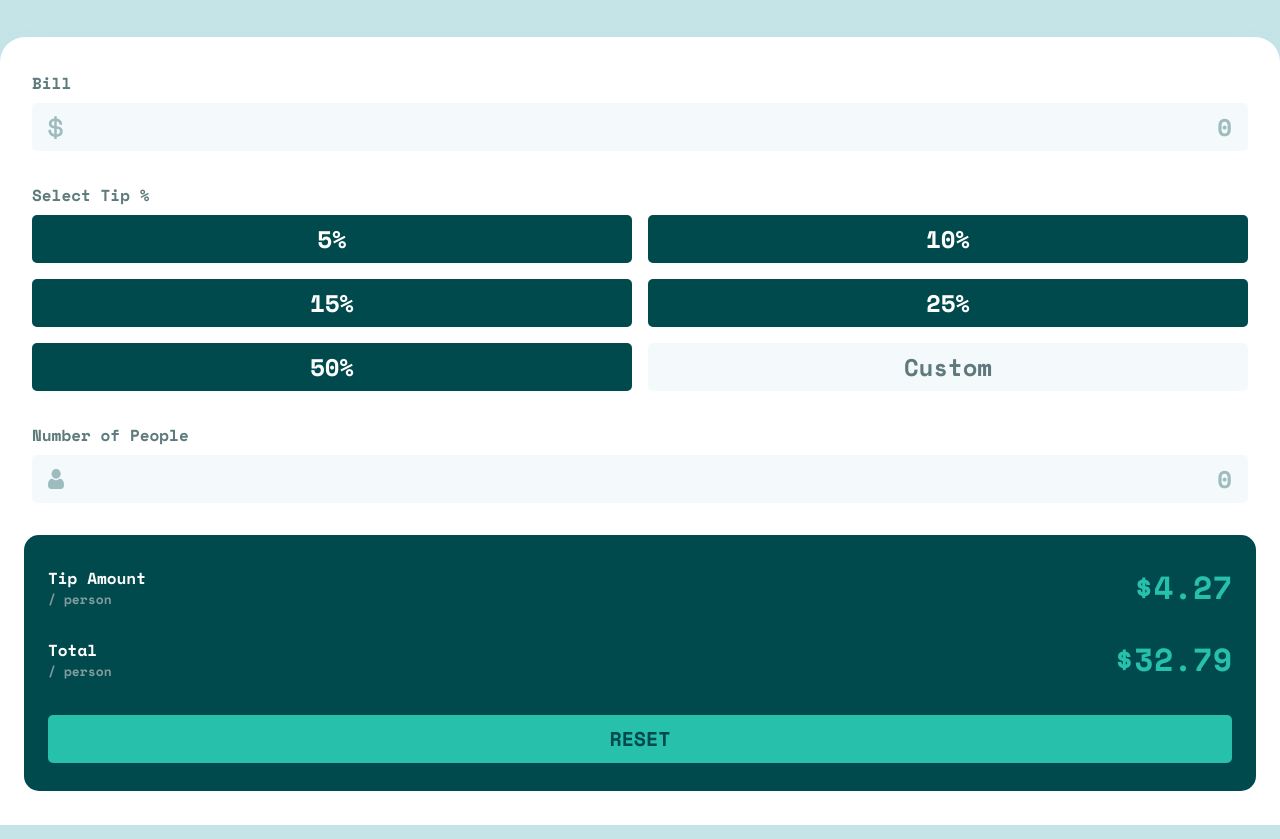
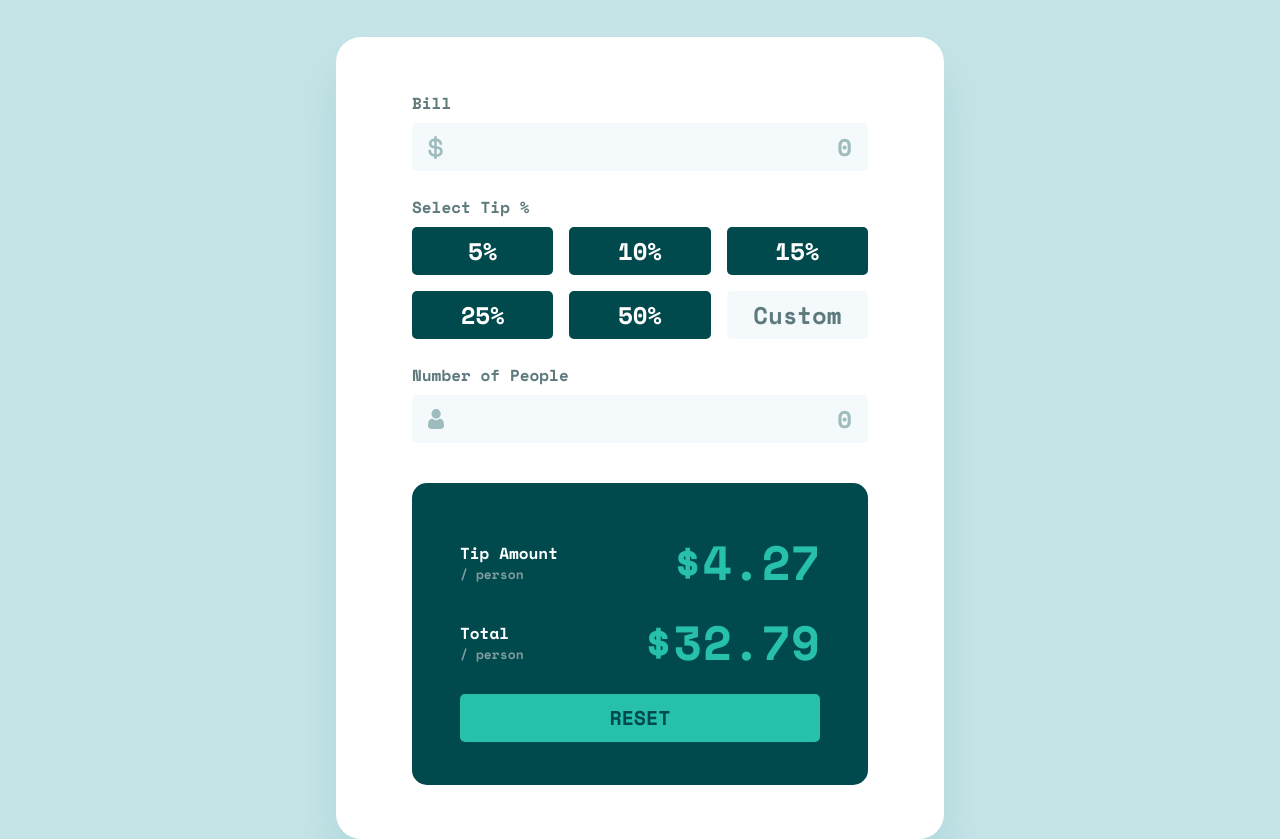
Before and after one commit to hakan-kemal/tip-calculator-app, a plain HTML site: page index.html in a window 1280 px wide. Shown: the part 107-946 px from the top of the page. Drawn offline with nearby package versions, Linux system fonts and the light colour scheme.

Commit message:
add tablet styles

```diff
--- a/styles.css
+++ b/styles.css
@@ -221,3 +221,33 @@ main {
   cursor: pointer;
   text-transform: uppercase;
 }
+
+@media (min-width: 48rem) {
+  .tip-calculator {
+    gap: var(--spacing-500);
+    margin: auto;
+    max-width: 38rem;
+    padding: 3.375rem 4.75rem;
+    border-radius: var(--radius-lg);
+  }
+
+  .bill-container {
+    gap: var(--spacing-300);
+    margin-inline: 0;
+  }
+
+  .tip-buttons {
+    grid-template-rows: repeat(2, auto);
+    grid-template-columns: repeat(3, 1fr);
+  }
+
+  .results-container {
+    gap: var(--spacing-100);
+    padding: 2.6875rem var(--spacing-600);
+  }
+
+  .cash-amount {
+    font-size: 3rem;
+    line-height: 1.5;
+  }
+}
```
